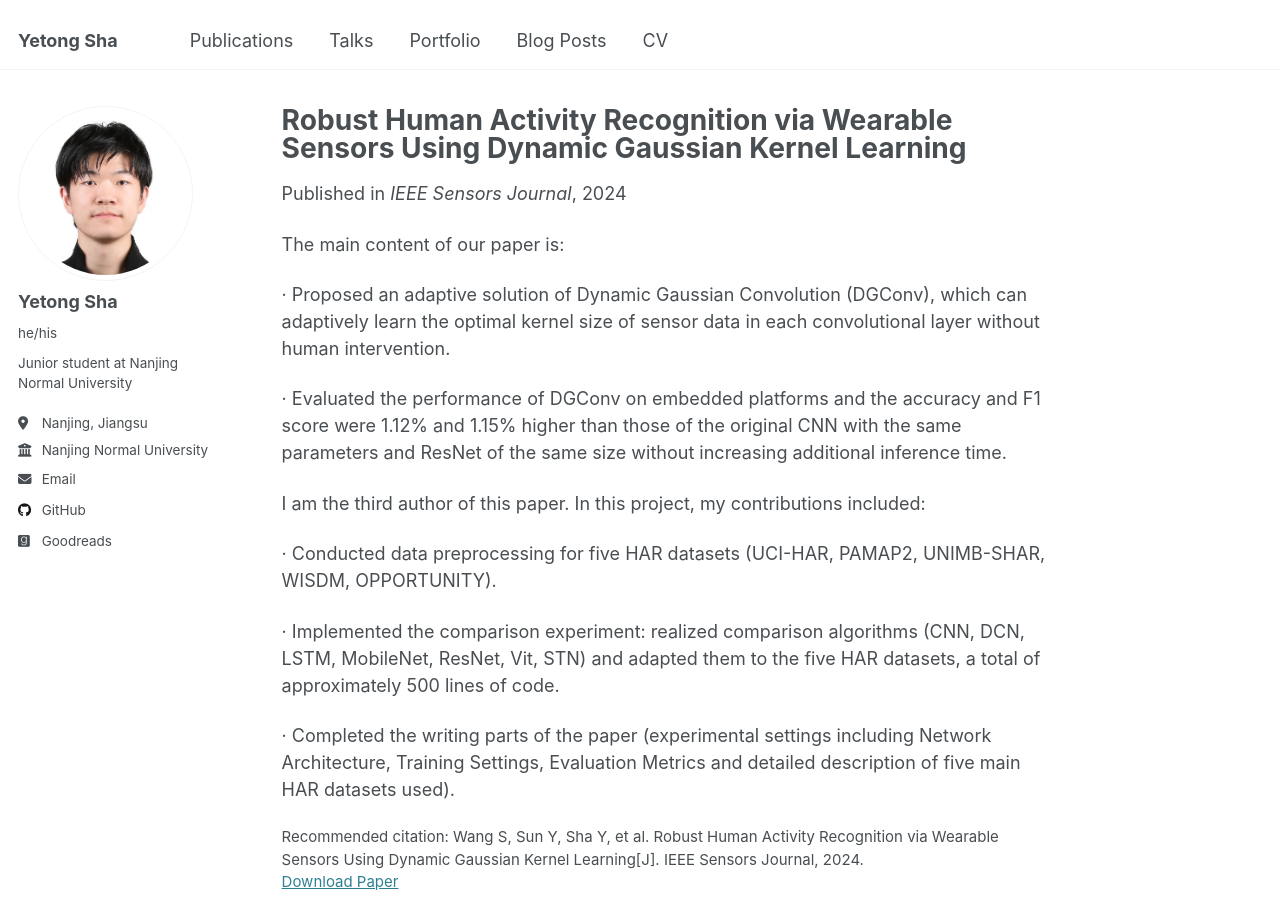
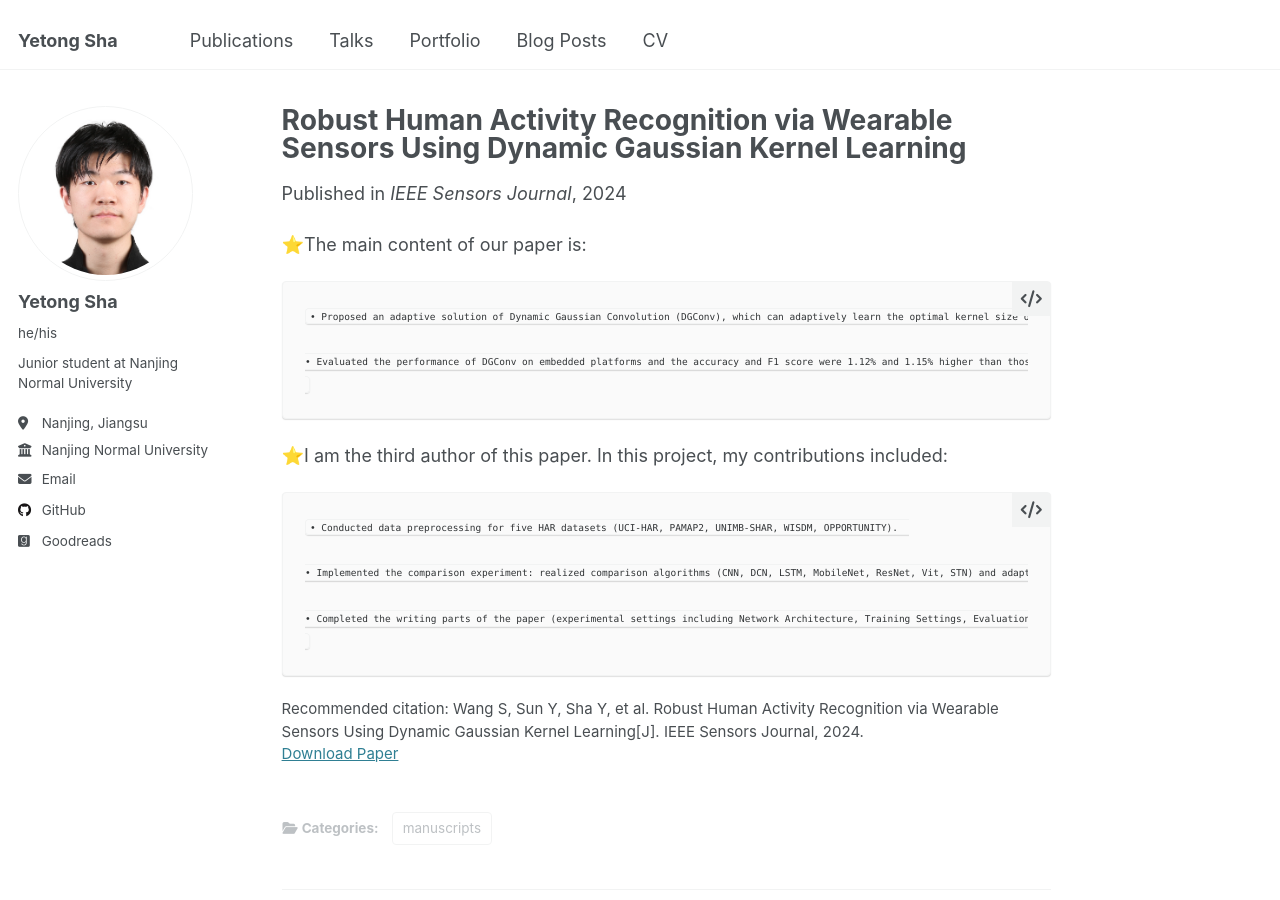
Before and after one commit to aautomataa/aautomataa.github.io, a Jekyll site: the page built from _publications/2024-03-15-paper1.md, in a window 1280 px wide and 900 px high. Built offline with Jekyll 4.4.1, drawn with Linux system fonts in a browser that asks for light colours.

Commit message:
Update 2024-03-15-paper1.md

```diff
--- a/_publications/2024-03-15-paper1.md
+++ b/_publications/2024-03-15-paper1.md
@@ -12,19 +12,16 @@ paperurl: 'https://ieeexplore.ieee.org/abstract/document/10413952'
 citation: 'Wang S, Sun Y, Sha Y, et al. Robust Human Activity Recognition via Wearable Sensors Using Dynamic Gaussian Kernel Learning[J]. IEEE Sensors Journal, 2024.'
 ---
 
-The main content of our paper is:
+⭐The main content of our paper is:
 
-· Proposed an adaptive solution of Dynamic Gaussian Convolution (DGConv), which can adaptively learn the optimal kernel size of sensor data in each convolutional layer without human intervention.
+    • Proposed an adaptive solution of Dynamic Gaussian Convolution (DGConv), which can adaptively learn the optimal kernel size of sensor data in each convolutional layer without human intervention.
 
-· Evaluated the performance of DGConv on embedded platforms and the accuracy and F1 score were
-1.12% and 1.15% higher than those of the original CNN with the same parameters and ResNet of the
-same size without increasing additional inference time.
+    • Evaluated the performance of DGConv on embedded platforms and the accuracy and F1 score were 1.12% and 1.15% higher than those of the original CNN with the same parameters and ResNet of the same size without increasing additional inference time.
 
-I am the third author of this paper. In this project, my contributions included:
+⭐I am the third author of this paper. In this project, my contributions included:
 
-· Conducted data preprocessing for five HAR datasets (UCI-HAR, PAMAP2, UNIMB-SHAR, WISDM, OPPORTUNITY).
+    • Conducted data preprocessing for five HAR datasets (UCI-HAR, PAMAP2, UNIMB-SHAR, WISDM, OPPORTUNITY).
 
-· Implemented the comparison experiment: realized comparison algorithms (CNN, DCN, LSTM, MobileNet,
-ResNet, Vit, STN) and adapted them to the five HAR datasets, a total of approximately 500 lines of code.
+    • Implemented the comparison experiment: realized comparison algorithms (CNN, DCN, LSTM, MobileNet, ResNet, Vit, STN) and adapted them to the five HAR datasets, a total of approximately 500 lines of code.
 
-· Completed the writing parts of the paper (experimental settings including Network Architecture, Training Settings, Evaluation Metrics and detailed description of five main HAR datasets used).
+    • Completed the writing parts of the paper (experimental settings including Network Architecture, Training Settings, Evaluation Metrics and detailed description of five main HAR datasets used).
```
